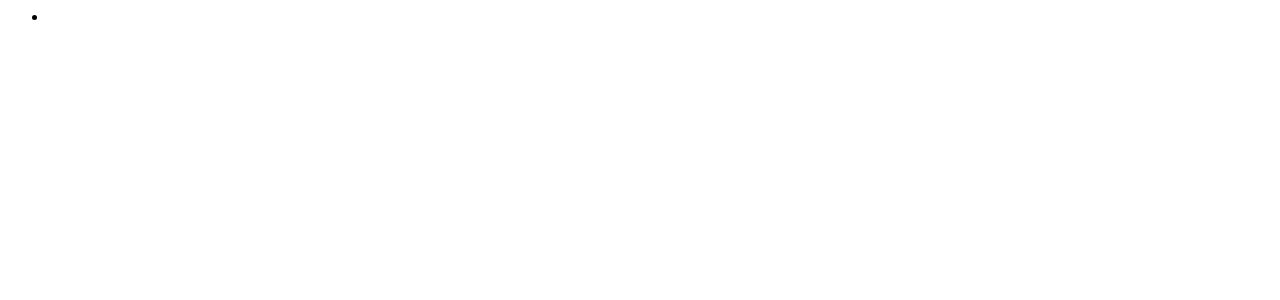
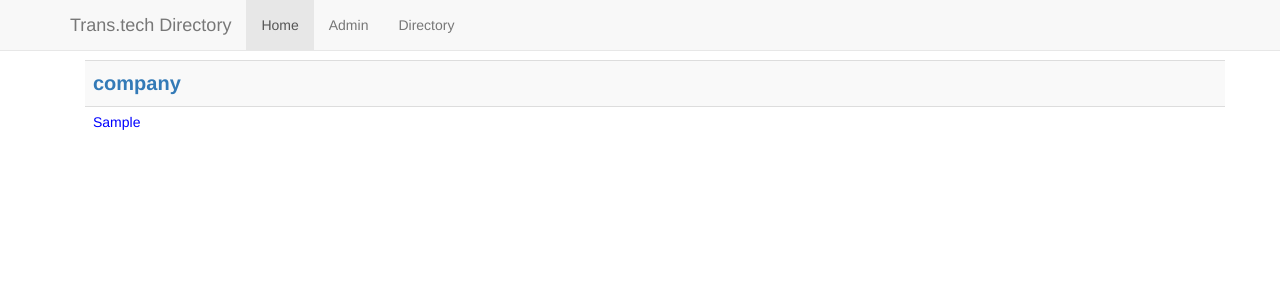
Before and after one commit to nanuxbe/transtech-directory, a Django app: page /directory/ in a window 1280 px wide. Before the commit the part shown is almost empty. Shown: the top 300 px of the page. Run offline with Django 3.2, Linux system fonts and the light colour scheme; tables that the repository leaves empty hold one stand-in row (values such as "Sample post"); style sheets or scripts are compiled from the project's sources; parts of the project's set-up code (start-up, migrations or seed data) failed here and were passed over; some libraries are stand-ins or nearby versions.

Commit message:
table index created

```diff
--- a/sass/css/_custom.scss
+++ b/sass/css/_custom.scss
@@ -7,3 +7,7 @@
 .firstDiv {
   margin-top: 100px;
 }
+
+#block-container{
+  padding-top:  60px;
+}
--- a/sass/css/_directory.scss
+++ b/sass/css/_directory.scss
@@ -0,0 +1,14 @@
+.container{
+
+    .company{
+      color: #0000FF;
+      list-style-type: none;
+      font-size:  14px;
+      padding-top: 5px;
+    }
+
+    .title{
+      font-size:  20px;
+      color:  $brand-primary;
+    }
+  }
--- a/transtech_directory/templates/base.html
+++ b/transtech_directory/templates/base.html
@@ -49,18 +49,9 @@
         </div><!--/.nav-collapse -->
       </div>
     </nav>
-
-    <div class="container">
-
-        {% cookielaw_banner %}
-        {% block content %}
-        <div class="firstDiv alert alert-info">
-          <h1><i class="glyphicon glyphicon-ok text-success"></i>&nbsp;&nbsp;{% trans 'It worked!' %}</h1>
-          <h2>{% trans 'Congratulations on your first Django-powered page.' %}</h2>
-        </div>
-        <p>{% trans "Of course, you haven't actually done any work yet." %}<br/>
-        {% trans "Next, start your first app by running <code>python manage.py startapp [app_label]</code>." %}</p>
-        <p class="alert alert-warning"><i class="glyphicon glyphicon-warning-sign"></i>&nbsp;&nbsp;{% trans "You're seeing this message because you have <code>DEBUG = True</code> in your Django settings file and you haven't configured any URLs. Get to work!" %}</p>
+    <div class="container" id="block-container">
+      {% cookielaw_banner %}
+      {% block content %}
       {% endblock %}
     </div>
   </body>
--- a/transtech_directory/templates/transtech_directory/directory_lctory_list.html
+++ /dev/null
@@ -1 +0,0 @@
-Hello world !!!
--- a/transtech_directory/templates/transtech_directory/directory_list.html
+++ b/transtech_directory/templates/transtech_directory/directory_list.html
@@ -1,5 +1,20 @@
-<ul>
-  {% for object in object_list %}
-    <li>{{object.company}}</li>
-  {% endfor %}
-</ul>
+{% extends "base.html" %}
+
+{%block content %}
+<div class="container">
+  <div class="table-responsive">
+    <table class="listing table table-striped">
+      <tr>
+        <th class="title">company</th>
+      </tr>
+      {% for object in object_list %}
+        <tr>
+          <td class="company">
+            {{object.service_provider}}
+          </td>
+        </tr>
+      {% endfor %}
+    </table>
+  </div>
+</div>
+{% endblock %}
--- a/urls.py
+++ b/urls.py
@@ -14,5 +14,5 @@ urlpatterns = [
 
     url(r'^$', TemplateView.as_view(template_name='transtech_directory/index.html'), name='home'),
     url(r'^admin/', include(admin.site.urls)),
-    url(r'^directory/$', DirectoryListView.as_view(), name='directory')
+    url(r'^directory/$', DirectoryListView.as_view(), name='directory'),
 ]
```
Also changed, not shown: 1 other file.
